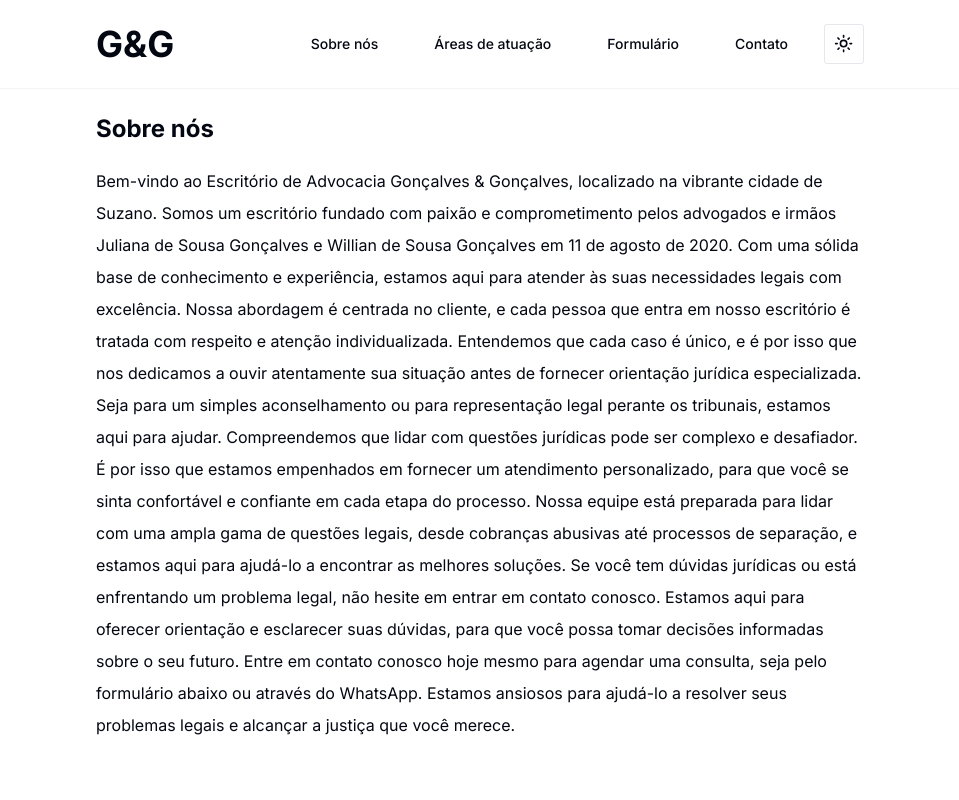
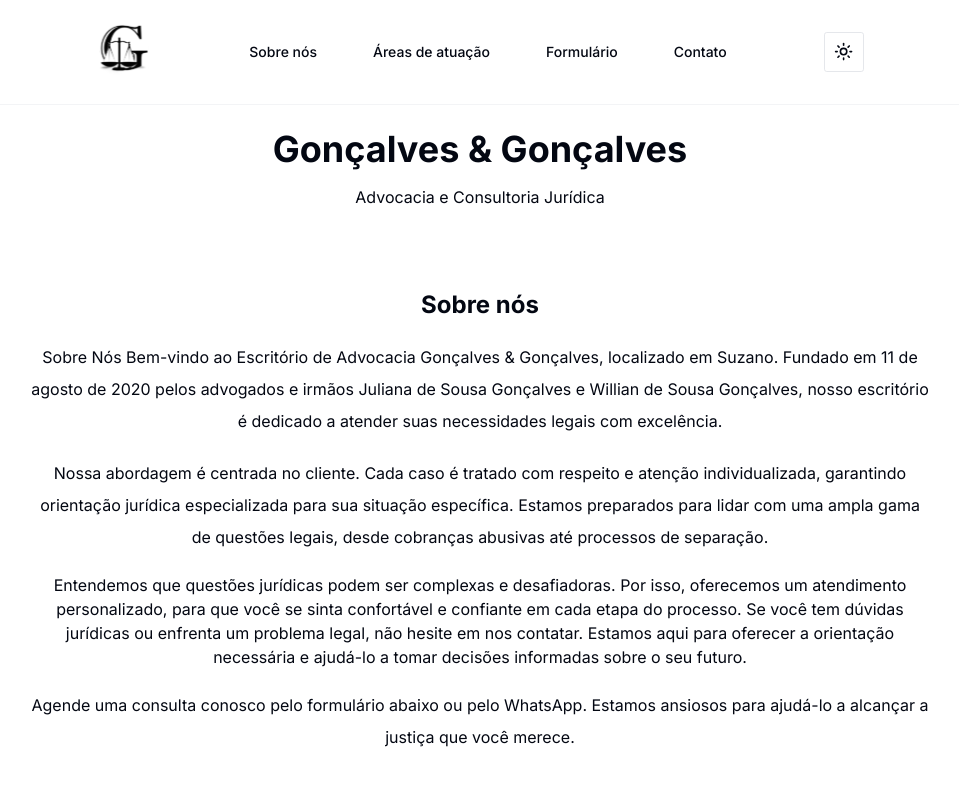
Before and after one commit to ViniciusMendesp/Gon-alves-Gon-alves, a Next.js app: page / in a window 1280 px wide. Shown: the top 800 px of the page, without its empty margins (160-1119 px from the left). Built offline with nearby package versions, Linux system fonts and the light colour scheme.

Commit message:
feat: :sparkles: logo and email

```diff
--- a/src/components/ui/card-services.tsx
+++ b/src/components/ui/card-services.tsx
@@ -16,7 +16,7 @@ export const CardServices = ({
   url,
 }: CardServicesProps) => {
   return (
-    <div className="w-full lg:w-[320px] border border-muted shadow-sm shadow-secondary flex flex-col justify-between">
+    <div className="w-full lg:w-[320px] border border-muted shadow-md shadow-secondary flex flex-col justify-between">
       <div className="flex items-center justify-center p-5">{icon}</div>
       <div className="p-5 flex flex-col gap-2">
         <h2 className="text-xl font-bold text-primary text-center">{title}</h2>
--- a/src/components/ui/menu-mobile.tsx
+++ b/src/components/ui/menu-mobile.tsx
@@ -1,56 +1,49 @@
 import {
   NavigationMenu,
+  NavigationMenuLink,
   NavigationMenuList,
 } from "@radix-ui/react-navigation-menu";
-import React from "react";
+
 import { Container } from "./container";
+import { navigationMenuTriggerStyle } from "./navigation-menu";
 
 interface MenuMobileProps {
   onCloseDrawer: () => void;
 }
 
 export const MenuMobile = ({ onCloseDrawer }: MenuMobileProps) => {
-  const handleLinkClick = (
-    event: React.MouseEvent<HTMLAnchorElement, MouseEvent>,
-    to: string
-  ) => {
-    event.preventDefault();
-
-    // Fecha o drawer
-    onCloseDrawer();
-
-    // Verifica se já estamos na página inicial ("/")
-    if (window.location.pathname === "/") {
-      const element = document.getElementById(to);
-      if (element) {
-        window.scrollTo({
-          top: element.offsetTop,
-          behavior: "smooth",
-        });
-        return;
-      }
-    }
-
-    // Redireciona para a página inicial com um hash para o elemento desejado
-    window.location.assign(`/#${to}`);
-  };
-
   return (
     <Container>
       <NavigationMenu>
-        <NavigationMenuList className="flex flex-col gap-5">
-          <a href="#" onClick={(e) => handleLinkClick(e, "sobre")}>
+        <NavigationMenuList className="flex flex-col items-center justify-center gap-5">
+          <NavigationMenuLink
+            href="/#sobre"
+            className={navigationMenuTriggerStyle()}
+            onClick={() => onCloseDrawer()}
+          >
             Sobre nós
-          </a>
-          <a href="#" onClick={(e) => handleLinkClick(e, "areas")}>
+          </NavigationMenuLink>
+          <NavigationMenuLink
+            href="/#area"
+            className={navigationMenuTriggerStyle()}
+            onClick={() => onCloseDrawer()}
+          >
             Áreas de atuação
-          </a>
-          <a href="#" onClick={(e) => handleLinkClick(e, "form")}>
+          </NavigationMenuLink>
+          <NavigationMenuLink
+            href="/#form"
+            className={navigationMenuTriggerStyle()}
+            onClick={() => onCloseDrawer()}
+          >
             Formulário
-          </a>
-          <a href="#" onClick={(e) => handleLinkClick(e, "contato")}>
-            Contatos
-          </a>
+          </NavigationMenuLink>
+          <NavigationMenuLink
+            href="/#contato"
+            className={navigationMenuTriggerStyle()}
+            onClick={() => onCloseDrawer()}
+          >
+            Contato
+          </NavigationMenuLink>
         </NavigationMenuList>
       </NavigationMenu>
     </Container>
--- a/src/components/view/about.tsx
+++ b/src/components/view/about.tsx
@@ -6,36 +6,47 @@ interface AboutProps {
 
 export const About = ({ className }: AboutProps) => {
   return (
-    <Container className={`flex flex-col gap-5 py-5 ${className}`}>
+    <Container
+      className={`flex flex-col items-center gap-20 py-5 ${className}`}
+    >
+      <div className="flex flex-col gap-4">
+        <h1 className="text-4xl font-bold text-center">
+          Gonçalves & Gonçalves
+        </h1>
+        <p className="text-center">Advocacia e Consultoria Jurídica</p>
+      </div>
+
+      <div className="text-center flex flex-col gap-5 lg:w-[900px]">
         <h1 id="sobre" className="text-2xl font-bold">
           Sobre nós
         </h1>
         <p className="text-base leading-8">
-        Bem-vindo ao Escritório de Advocacia Gonçalves & Gonçalves, localizado
-        na vibrante cidade de Suzano. Somos um escritório fundado com paixão e
-        comprometimento pelos advogados e irmãos Juliana de Sousa Gonçalves e
-        Willian de Sousa Gonçalves em 11 de agosto de 2020. Com uma sólida base
-        de conhecimento e experiência, estamos aqui para atender às suas
-        necessidades legais com excelência. Nossa abordagem é centrada no
-        cliente, e cada pessoa que entra em nosso escritório é tratada com
-        respeito e atenção individualizada. Entendemos que cada caso é único, e
-        é por isso que nos dedicamos a ouvir atentamente sua situação antes de
-        fornecer orientação jurídica especializada. Seja para um simples
-        aconselhamento ou para representação legal perante os tribunais, estamos
-        aqui para ajudar. Compreendemos que lidar com questões jurídicas pode
-        ser complexo e desafiador. É por isso que estamos empenhados em fornecer
-        um atendimento personalizado, para que você se sinta confortável e
-        confiante em cada etapa do processo. Nossa equipe está preparada para
+          Sobre Nós Bem-vindo ao Escritório de Advocacia Gonçalves & Gonçalves,
+          localizado em Suzano. Fundado em 11 de agosto de 2020 pelos advogados
+          e irmãos Juliana de Sousa Gonçalves e Willian de Sousa Gonçalves,
+          nosso escritório é dedicado a atender suas necessidades legais com
+          excelência.
+        </p>
+        <p className="text-base leading-8">
+          Nossa abordagem é centrada no cliente. Cada caso é tratado com
+          respeito e atenção individualizada, garantindo orientação jurídica
+          especializada para sua situação específica. Estamos preparados para
           lidar com uma ampla gama de questões legais, desde cobranças abusivas
-        até processos de separação, e estamos aqui para ajudá-lo a encontrar as
-        melhores soluções. Se você tem dúvidas jurídicas ou está enfrentando um
-        problema legal, não hesite em entrar em contato conosco. Estamos aqui
-        para oferecer orientação e esclarecer suas dúvidas, para que você possa
-        tomar decisões informadas sobre o seu futuro. Entre em contato conosco
-        hoje mesmo para agendar uma consulta, seja pelo formulário abaixo ou
-        através do WhatsApp. Estamos ansiosos para ajudá-lo a resolver seus
-        problemas legais e alcançar a justiça que você merece.
+          até processos de separação.
         </p>
+        <p>
+          Entendemos que questões jurídicas podem ser complexas e desafiadoras.
+          Por isso, oferecemos um atendimento personalizado, para que você se
+          sinta confortável e confiante em cada etapa do processo. Se você tem
+          dúvidas jurídicas ou enfrenta um problema legal, não hesite em nos
+          contatar. Estamos aqui para oferecer a orientação necessária e
+          ajudá-lo a tomar decisões informadas sobre o seu futuro.
+        </p>
+        <p className="text-base leading-8">
+          Agende uma consulta conosco pelo formulário abaixo ou pelo WhatsApp.
+          Estamos ansiosos para ajudá-lo a alcançar a justiça que você merece.
+        </p>
+      </div>
     </Container>
   );
 };
--- a/src/components/view/footer.tsx
+++ b/src/components/view/footer.tsx
@@ -20,7 +20,9 @@ export const Footer = ({ className }: FooterProps) => {
   };
 
   return (
-    <Container className={`bg-secondary flex flex-col gap-6 ${className}`}>
+    <Container
+      className={`bg-secondary shadow-lg shadow-secondary-foreground flex flex-col gap-6 ${className}`}
+    >
       <h1 id="contato" className="text-2xl font-bold">
         Contato
       </h1>
@@ -46,10 +48,10 @@ export const Footer = ({ className }: FooterProps) => {
           <div className="flex items-center gap-2">
             <Mail className="w-5 h-5" />
             <Link
-              href={"mailto:willian.sgoncalves@uol.com.br"}
+              href={"mailto:goncalvesegoncalves.advconjur@gmail.com"}
               className="text-sm"
             >
-              willian.sgoncalves@uol.com.br
+              goncalvesegoncalves.advconjur@gmail.com
             </Link>
           </div>
           <div className="flex items-center gap-2">
--- a/src/components/view/form.tsx
+++ b/src/components/view/form.tsx
@@ -28,7 +28,7 @@ export const Form = ({ className }: ContactProps) => {
   };
 
   const handleShareByEmail = () => {
-    const recipientEmail = "willian.sgoncalves@uol.com.br";
+    const recipientEmail = "goncalvesegoncalves.advconjur@gmail.com";
     const subject = encodeURIComponent(
       "Caso Jurídico - Formulário do Site - G&G"
     );
--- a/src/components/view/header.tsx
+++ b/src/components/view/header.tsx
@@ -6,8 +6,7 @@ import {
   NavigationMenuList,
   navigationMenuTriggerStyle,
 } from "@/components/ui/navigation-menu";
-import Link from "next/link";
-import { useState } from "react";
+import { useEffect, useState } from "react";
 import { ModeToggle } from "../theme/theme-toggle";
 import { Container } from "../ui/container";
 
@@ -18,12 +17,31 @@ import {
   DrawerHeader,
   DrawerTrigger,
 } from "@/components/ui/drawer";
+import { Menu } from "lucide-react";
+import { useTheme } from "next-themes";
+import Image from "next/image";
 import { MenuMobile } from "../ui/menu-mobile";
+import LogoBlack from "/public/logo-black.svg";
+import LogoWhite from "/public/logo-white.svg";
 
 interface HeaderProps {}
 
 export const Header = ({}: HeaderProps) => {
+  const { theme } = useTheme();
+  const [currentTheme, setCurrentTheme] = useState<string | undefined>(
+    undefined
+  );
+  useEffect(() => {
+    setCurrentTheme(theme);
+  }, [theme]);
+
+  const systemPrefersDarkMode =
+    typeof window !== "undefined" &&
+    window.matchMedia &&
+    window.matchMedia("(prefers-color-scheme: dark)").matches;
+
   const [isDrawerOpen, setIsDrawerOpen] = useState(false);
+
   const handleDrawerClose = () => {
     setIsDrawerOpen(false);
   };
@@ -31,47 +49,63 @@ export const Header = ({}: HeaderProps) => {
   return (
     <>
       <Container className="flex items-center justify-between border-b border-muted">
-        <h1 className="font-bold text-4xl">
-          <Link href="/" passHref>
-            G&G
-          </Link>
-        </h1>
+        <Image
+          src={
+            currentTheme === "system"
+              ? systemPrefersDarkMode
+                ? LogoWhite
+                : LogoBlack
+              : currentTheme === "dark"
+              ? LogoWhite
+              : LogoBlack
+          }
+          alt="logo"
+          className="h-14 w-14"
+        />
 
         <div className="hidden lg:block">
           <div className="flex gap-5">
             <NavigationMenu>
               <NavigationMenuList className="flex gap-5">
-                <Link href="/#sobre" legacyBehavior passHref>
-                  <NavigationMenuLink className={navigationMenuTriggerStyle()}>
+                <NavigationMenuLink
+                  href="/#sobre"
+                  className={navigationMenuTriggerStyle()}
+                >
                   Sobre nós
                 </NavigationMenuLink>
-                </Link>
-                <Link href="/#area" legacyBehavior passHref>
-                  <NavigationMenuLink className={navigationMenuTriggerStyle()}>
+
+                <NavigationMenuLink
+                  href="/#area"
+                  className={navigationMenuTriggerStyle()}
+                >
                   Áreas de atuação
                 </NavigationMenuLink>
-                </Link>
-                <Link href="/#contato" legacyBehavior passHref>
-                  <NavigationMenuLink className={navigationMenuTriggerStyle()}>
+
+                <NavigationMenuLink
+                  href="/#form"
+                  className={navigationMenuTriggerStyle()}
+                >
                   Formulário
                 </NavigationMenuLink>
-                </Link>
-                <Link href="/#contato" legacyBehavior passHref>
-                  <NavigationMenuLink className={navigationMenuTriggerStyle()}>
+
+                <NavigationMenuLink
+                  href="/#contato"
+                  className={navigationMenuTriggerStyle()}
+                >
                   Contato
                 </NavigationMenuLink>
-                </Link>
               </NavigationMenuList>
             </NavigationMenu>
-
+          </div>
+        </div>
+        <div className="hidden lg:block">
           <ModeToggle />
-          </div>
         </div>
 
         <div className="lg:hidden">
-          <Drawer open={isDrawerOpen} onClose={() => setIsDrawerOpen(false)}>
+          <Drawer open={isDrawerOpen} onClose={handleDrawerClose}>
             <DrawerTrigger onClick={() => setIsDrawerOpen(!isDrawerOpen)}>
-              Menu
+              <Menu className="w-8 h-8" />
             </DrawerTrigger>
             <DrawerContent>
               <DrawerHeader>
--- a/src/components/view/services.tsx
+++ b/src/components/view/services.tsx
@@ -48,7 +48,7 @@ export const Services = ({ className }: ServicesProps) => {
   ];
 
   return (
-    <Container className={`flex flex-col gap-5 ${className}`}>
+    <Container className={`flex flex-col items-center gap-5 ${className}`}>
       <h1 id="area" className="text-2xl font-bold mb-4">
         Áreas de atuação
       </h1>
```
Also changed, not shown: public/logo-black.svg (added), public/logo-white.svg (added). Lines whose indentation alone changed are shown as unchanged.
